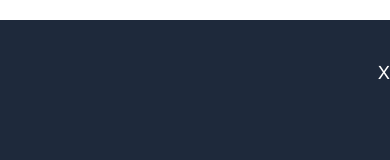
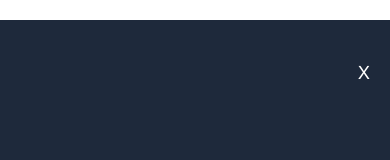
Before and after one commit to bkmorgan3/AngieBauPhotography, a Next.js app: page /motion in a window 390 px wide. Both pictures are taken after a click on the button 364 px from the left and 101 px from the top of the page. Shown: the top 160 px of the page. Built offline with nearby package versions, Linux system fonts and the light colour scheme.

Commit message:
add margin

```diff
--- a/app/components/MobileNav.tsx
+++ b/app/components/MobileNav.tsx
@@ -11,7 +11,7 @@ export default function MobileNav({setIsOpen, isOpen}: MobileProps) {
 
     return (
             <div className="fixed w-full z-10 top-0 left-0 h-full flex flex-col justify-around items-center bg-slate-800 text-lg mt-5 pl-8 transition-delay-500">
-                <button className="self-end text-white" onClick={() => setIsOpen(!isOpen)}>X</button>
+                <button className="self-end text-white mr-5" onClick={() => setIsOpen(!isOpen)}>X</button>
                 <Link onClick={() => setIsOpen(!isOpen)} href={`/`} className="text-white mx-1.5">
                         Highlights
                 </Link>
```
